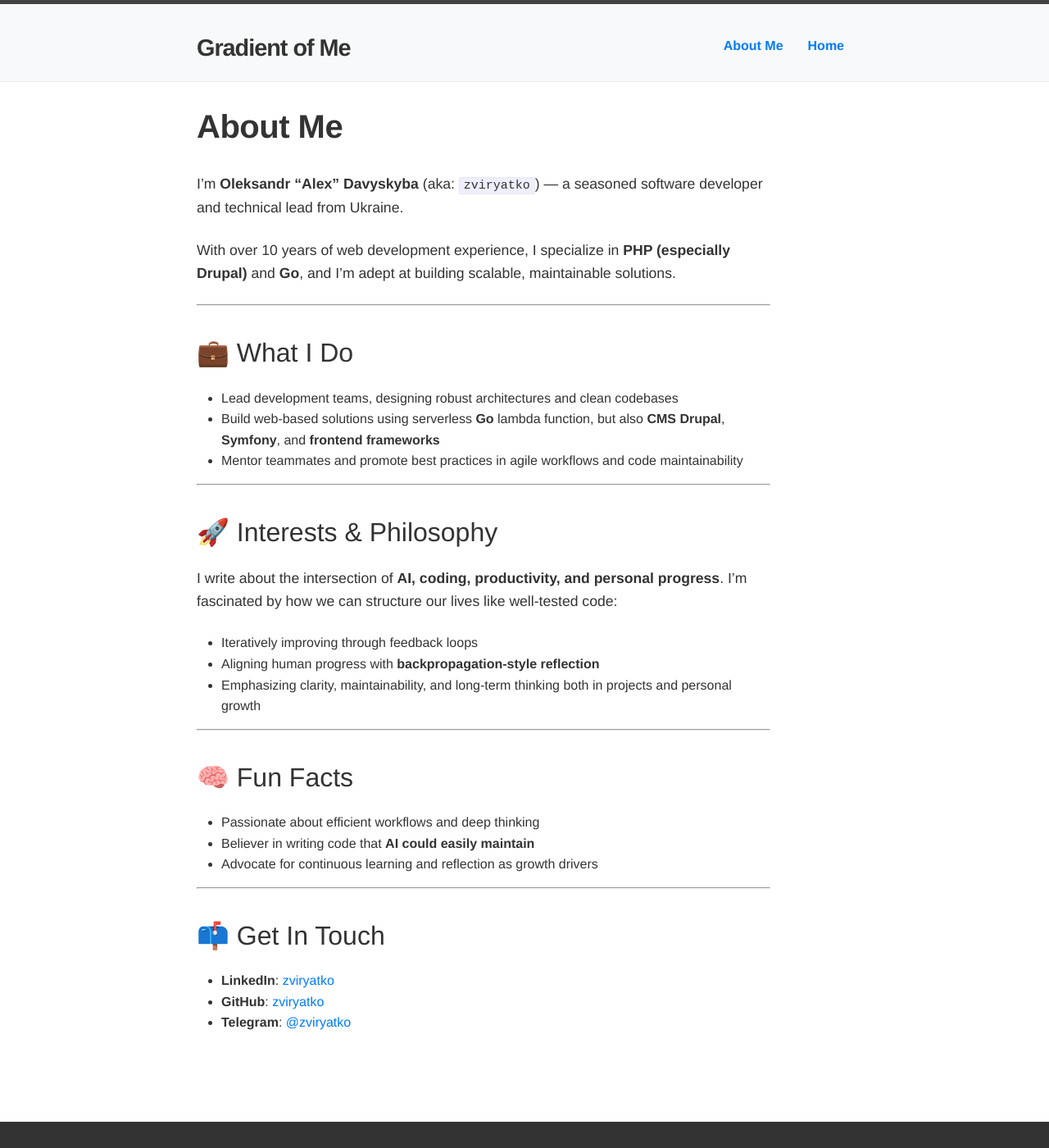
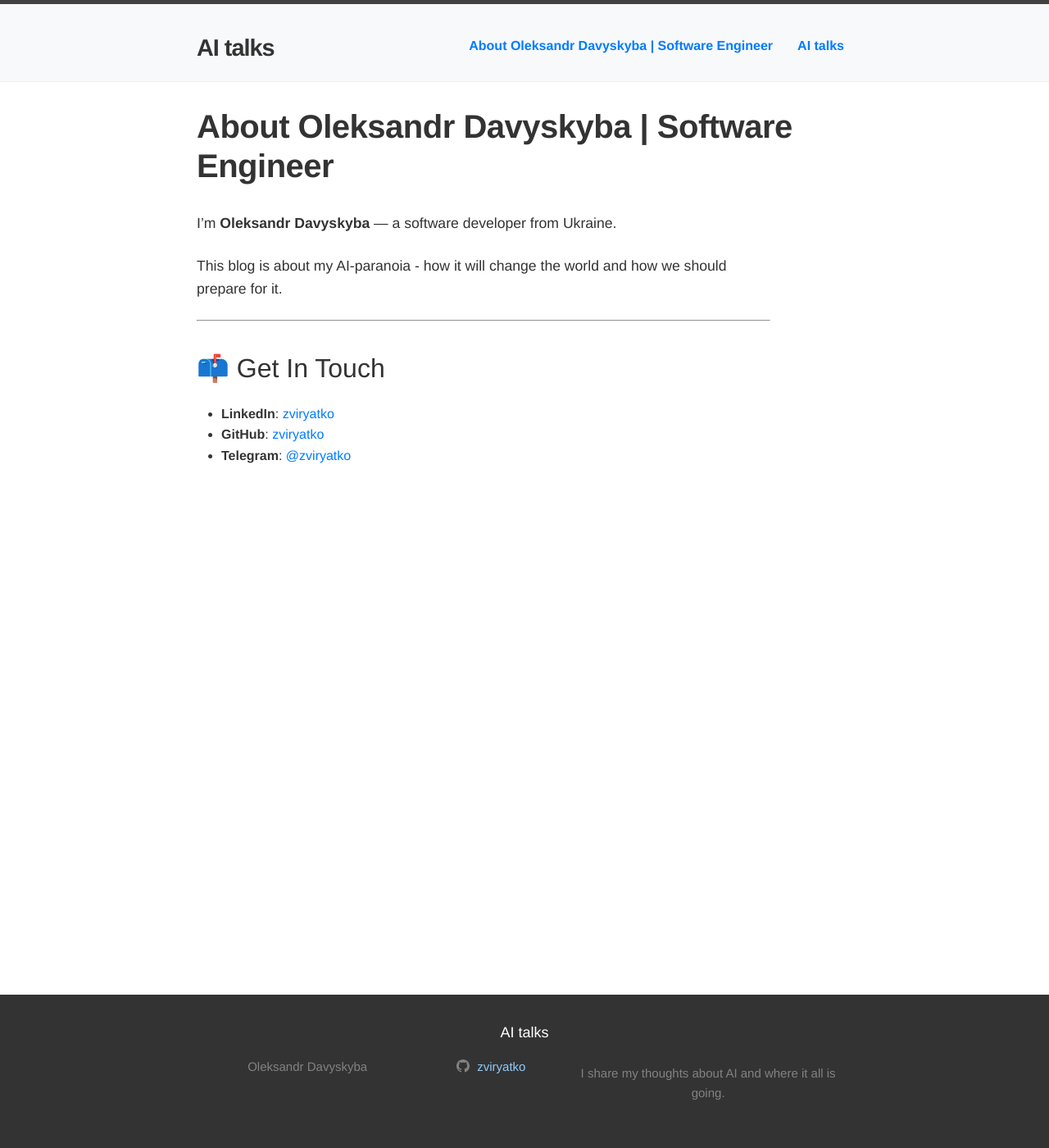
Before and after one commit to zviryatko/zviryatko.github.io, a Jekyll site: the page built from about.md, in a window 1280 px wide and 1400 px high. Shown: the whole window at 82% size. Built offline with Jekyll 4.4.1, drawn with Linux system fonts in a browser that asks for light colours; some of the changed text lies outside the part shown.

Commit message:
feat: add AI-optimized content files, configure sitemap and robots.txt, and rebrand site focus to AI-related topics

```diff
--- a/_config.yml
+++ b/_config.yml
@@ -1,8 +1,9 @@
-title: Gradient of Me
+title: AI talks
 author: Oleksandr Davyskyba
-description: Hi there 🖐. I'm Alex 🇺🇦 — a passionate software engineer with a love for coding, technology, and continuous learning.
+description: I share my thoughts about AI and where it all is going.
 github_username:  zviryatko
 theme: minima
+url: "https://zviryatko.github.io"
 minima:
   show_excerpts: true
   nav_pages:
@@ -22,3 +23,4 @@ feed:
 plugins:
   - jekyll-seo-tag
   - jekyll-feed
+  - jekyll-sitemap
--- a/_includes/head.html
+++ b/_includes/head.html
@@ -3,7 +3,8 @@
   <meta http-equiv="X-UA-Compatible" content="IE=edge">
   <meta name="viewport" content="width=device-width, initial-scale=1">
   {%- seo -%}
-  <link rel="stylesheet" href="{{ '/assets/main.css' | relative_url }}">
+  <link rel="preload" href="{{ '/assets/main.css' | relative_url }}" as="style" onload="this.onload=null;this.rel='stylesheet'">
+  <noscript><link rel="stylesheet" href="{{ '/assets/main.css' | relative_url }}"></noscript>
   {%- feed_meta -%}
   {%- if jekyll.environment == 'production' and site.google_analytics -%}
     {%- include google-analytics.html -%}
--- a/_layouts/home.html
+++ b/_layouts/home.html
@@ -3,9 +3,14 @@ layout: default
 ---
 
 <div class="home">
+  {%- if page.title -%}
+    <h1 class="page-heading">{{ page.title | escape }}</h1>
+  {%- endif -%}
+
   {{ content }}
 
   {%- if site.posts.size > 0 -%}
+    <h2 class="post-list-heading">{{ page.list_title | default: "Recent Posts" }}</h2>
     <ul class="post-list">
       {%- assign date_format = site.minima.date_format | default: "%b %-d, %Y" -%}
       {%- for post in site.posts -%}
--- a/about.md
+++ b/about.md
@@ -1,38 +1,12 @@
 ---
 layout: page
-title: "About Me"
+title: "About Oleksandr Davyskyba | Software Engineer"
 permalink: /about/
 ---
 
-I’m **Oleksandr “Alex” Davyskyba** (aka: `zviryatko`) — a seasoned software developer and technical lead from Ukraine.
+I’m **Oleksandr Davyskyba** — a software developer from Ukraine.
 
-With over 10 years of web development experience, I specialize in **PHP (especially Drupal)** and **Go**, and I’m adept at building scalable, maintainable solutions.
-
----
-
-## 💼 What I Do
-
-- Lead development teams, designing robust architectures and clean codebases
-- Build web-based solutions using serverless **Go** lambda function, but also **CMS Drupal**, **Symfony**, and **frontend frameworks**
-- Mentor teammates and promote best practices in agile workflows and code maintainability
-
----
-
-## 🚀 Interests & Philosophy
-
-I write about the intersection of **AI, coding, productivity, and personal progress**. I'm fascinated by how we can structure our lives like well-tested code:
-
-- Iteratively improving through feedback loops
-- Aligning human progress with **backpropagation-style reflection**
-- Emphasizing clarity, maintainability, and long-term thinking both in projects and personal growth
-
----
-
-## 🧠 Fun Facts
-
-- Passionate about efficient workflows and deep thinking
-- Believer in writing code that **AI could easily maintain**
-- Advocate for continuous learning and reflection as growth drivers
+This blog is about my AI-paranoia - how it will change the world and how we should prepare for it.
 
 ---
 
```
Also changed, not shown: index.md (+3 -1 lines), llms-full.txt (added, +20 -0 lines), llms.txt (added, +20 -0 lines), robots.txt (added, +29 -0 lines).
